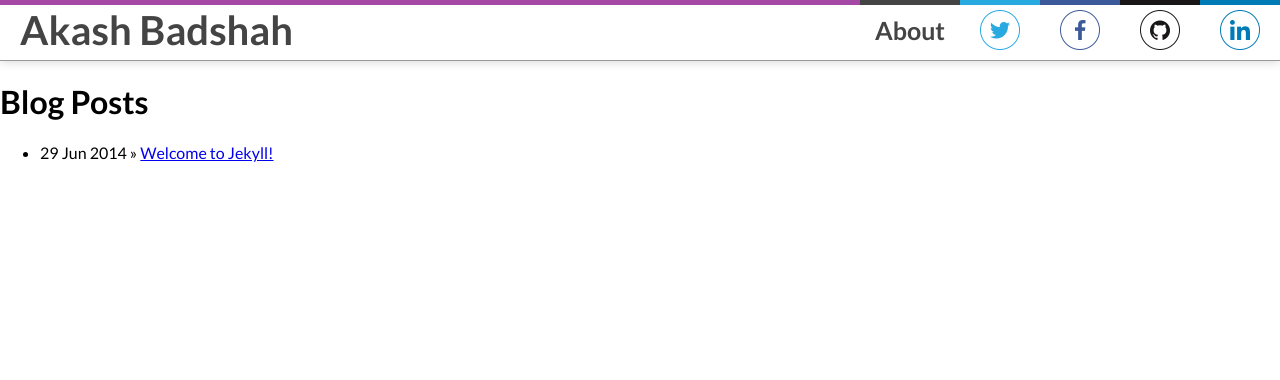
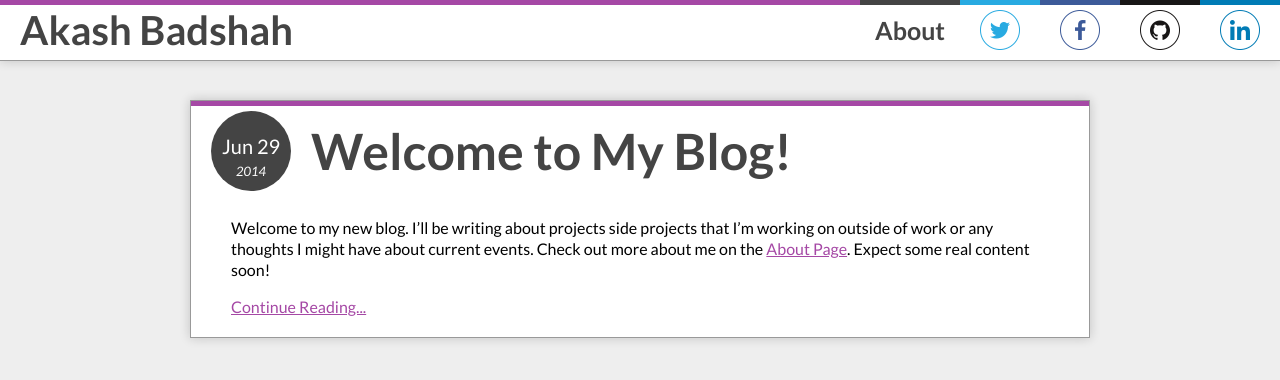
Before and after one commit to akashbad/akashbad.github.io, a Jekyll site: the page built from index.html, in a window 1280 px wide. Shown: the top 380 px of the page. Built offline with Jekyll 4.4.1, drawn with Linux system fonts in a browser that asks for light colours; Markdown is read by kramdown in place of the engine named in the settings.

Commit message:
published blog v1

```diff
--- a/_posts/2014-06-29-welcome-to-jekyll.markdown
+++ /dev/null
@@ -1,24 +0,0 @@
----
-layout: post
-title:  "Welcome to Jekyll!"
-date:   2014-06-29 17:51:24
-categories: jekyll update
----
-
-You'll find this post in your `_posts` directory - edit this post and re-build (or run with the `-w` switch) to see your changes!
-To add new posts, simply add a file in the `_posts` directory that follows the convention: YYYY-MM-DD-name-of-post.ext.
-
-Jekyll also offers powerful support for code snippets:
-
-{% highlight ruby %}
-def print_hi(name)
-  puts "Hi, #{name}"
-end
-print_hi('Tom')
-#=> prints 'Hi, Tom' to STDOUT.
-{% endhighlight %}
-
-Check out the [Jekyll docs][jekyll] for more info on how to get the most out of Jekyll. File all bugs/feature requests at [Jekyll's GitHub repo][jekyll-gh].
-
-[jekyll-gh]: https://github.com/mojombo/jekyll
-[jekyll]:    http://jekyllrb.com
--- /dev/null
+++ b/_posts/2014-06-29-welcome.markdown
@@ -0,0 +1,6 @@
+---
+layout: post
+title:  "Welcome to My Blog!"
+---
+
+Welcome to my new blog. I'll be writing about projects side projects that I'm working on outside of work or any thoughts I might have about current events. Check out more about me on the [About Page]({{site.baseurl}}about/). Expect some real content soon!
--- /dev/null
+++ b/about/index.html
@@ -0,0 +1,21 @@
+---
+layout: page
+title: "About Me"
+---
+<p>
+Hi there, I'm Akash Badshah and this is my blog about projects that I'm working on and any other random observations I might have.
+</p>
+
+<p>
+I'm a recent MIT graduate (Class of 2015 turned 2014) where I studied Electrical Engineering and Computer Science. Throughout MIT and beyond I've grown deeply interested in technology and how it is constantly changing the way things work. I love to code and (when I get the chance) working with hardware in order to make cool experiences and solve interesting problems. Check out my <a href="http://github.com/akashbad">Github</a> to see some of the projects I'm currently working on.
+</p>
+
+<p>
+I'm also big into startups and am currently working on <a href="http://socedo.com">Socedo</a>. At Socedo we are building the next generation of sales and marketing tools which utilize the conversations people are having on the social web to discover prospects and automatically qualify them for salespeople. In addition to the many shared responsibilities at a small startup, I am particularly involved in new API integrations and feature development as well as helping to dictacte our over all user experience and design.
+</p>
+<p>
+I'm a Seattle native and love the Pacific Northwest. Beyond engineering I love snowboarding, hiking, and spending time on boats. Check out my favorite music on <a href="http://hypem.com/akashbad">The Hype Machine</a>.
+</p>
+<p>
+Feel free to reach out to me on Twitter <a href="http://twitter.com/akashbad">@akashbad</a>.
+</p>
--- a/css/main.css
+++ b/css/main.css
@@ -2,17 +2,41 @@ body {
   font-family: 'Lato', sans-serif;
   margin: 0px;
   padding: 0px;
+  background: #EEE;
+  color: #444
+  font-size: 15px;
+  line-height: 21px;
+}
+
+a {
+  color: #A548A5;
+}
+
+img {
+  display: block;
+  margin: auto;
+}
+
+.highlight {
+  background: #eee;
+  border: solid 1px #999;
+  padding: 10px;
+  width: 80%;
+  margin: auto;
 }
 
 .header {
   height: 55px;
-  border-top: solid 5px rgb(165, 72, 165);
+  border-top: solid 5px #A548A5;
   width: 100%;
   font-weight: bold;
   color: #444;
   border-bottom: solid 1px #999;
   background: white;
   box-shadow: 0 0px 10px 0px rgba(25,25,25,0.2);
+  position: fixed;
+  top: 0;
+  z-index: 10;
 }
 
 .brand {
@@ -117,3 +141,104 @@ body {
 .logo-link {
   width: 80px !important;
 }
+
+.container {
+  margin: 100px auto 60px;
+  width: 900px;
+
+}
+
+.card {
+  margin: 20px 0px;
+  border: solid 1px #999;
+  background: white;
+  box-shadow: 0 0px 10px 0px rgba(25,25,25,0.2);
+}
+
+.card-header {
+  position: relative;
+  width 100%;
+  height: 100px;
+  z-index: 1;
+}
+
+.card-header:before {
+  content: "";
+  position: absolute;
+  background: #a548a5;
+  left: 0;
+  right: 0;
+  bottom: 95px;
+  top: 0;
+  z-index: -1;
+  -webkit-transition: bottom 0.09s ease-in;
+}
+
+.card-header:hover {
+  color: white;
+}
+
+.card-header:hover:before {
+  bottom: 0;
+}
+
+.date-bubble {
+  height: 80px;
+  width: 80px;
+  border-radius: 40px;
+  background: #444;
+  color: white;
+  margin: 10px 0px 10px 20px;
+  float: left;
+}
+
+.card-header:hover .date-bubble {
+  background: white;
+  color: #444;
+}
+
+.date {
+  font-size: 20px;
+  width: 80px;
+  line-height: 20px;
+  height: 20px;
+  padding: 25px 0px 0px;
+  margin: 0px;
+  text-align: center;
+}
+
+.year {
+  font-size: 13px;
+  width: 80px;
+  line-height: 20px;
+  height: 20px;
+  padding: 5px 0px 10px;
+  margin: 0px;
+  text-align: center;
+  font-style: italic;
+}
+.card-header:hover .title {
+  color: white;
+}
+
+.title {
+  font-size: 50px;
+  line-height: 100px;
+  font-weight: bold;
+  float: left;
+  color: #444;
+  text-decoration: none;
+  padding-left: 20px;
+}
+
+.card-content {
+  padding: 0px 40px 20px;
+}
+
+.card.green .card-content a {
+  color: #83C441;
+}
+
+.card.green .card-header:before {
+  background-color: #83C441;
+}
--- a/index.html
+++ b/index.html
@@ -1,13 +1,20 @@
 ---
 layout: default
-title: Your New Jekyll Site
+title: Akash Badshah
 ---
-
-<div id="home">
-  <h1>Blog Posts</h1>
-  <ul class="posts">
-    {% for post in site.posts %}
-      <li><span>{{ post.date | date_to_string }}</span> &raquo; <a href="{{ post.url }}">{{ post.title }}</a></li>
-    {% endfor %}
-  </ul>
+{% for post in site.posts %}
+<div class="card {{ post.color-class }}">
+    <div class="card-header">
+      <div class="date-bubble">
+        <div class="date">{{ post.date | date: "%-b %-d" }}</div>
+        <div class="year">{{ post.date | date: "%Y"}}</div>
+      </div>
+      <a class="title" href="{{ post.url }}">{{ post.title }}</a>
+    </div>
+    <div class="card-content">
+      {{ post.excerpt}}
+      <a class="post-link" href="{{ post.url }}">Continue Reading...</a>
+    </div>
+  </div>
+{% endfor %}
 </div>
```
Also changed, not shown: _layouts/page.html (added, +11 -0 lines), _layouts/post.html (+11 -5 lines), _posts/2014-06-30-introducing-mutemachine.markdown (added, +77 -0 lines), images/Github.png (deleted), images/facebook.png (deleted), images/linkedin.png (deleted), images/mutemachine-promo.png (added), images/mutemachine-screenshot.png (added), images/twitter.png (deleted).
